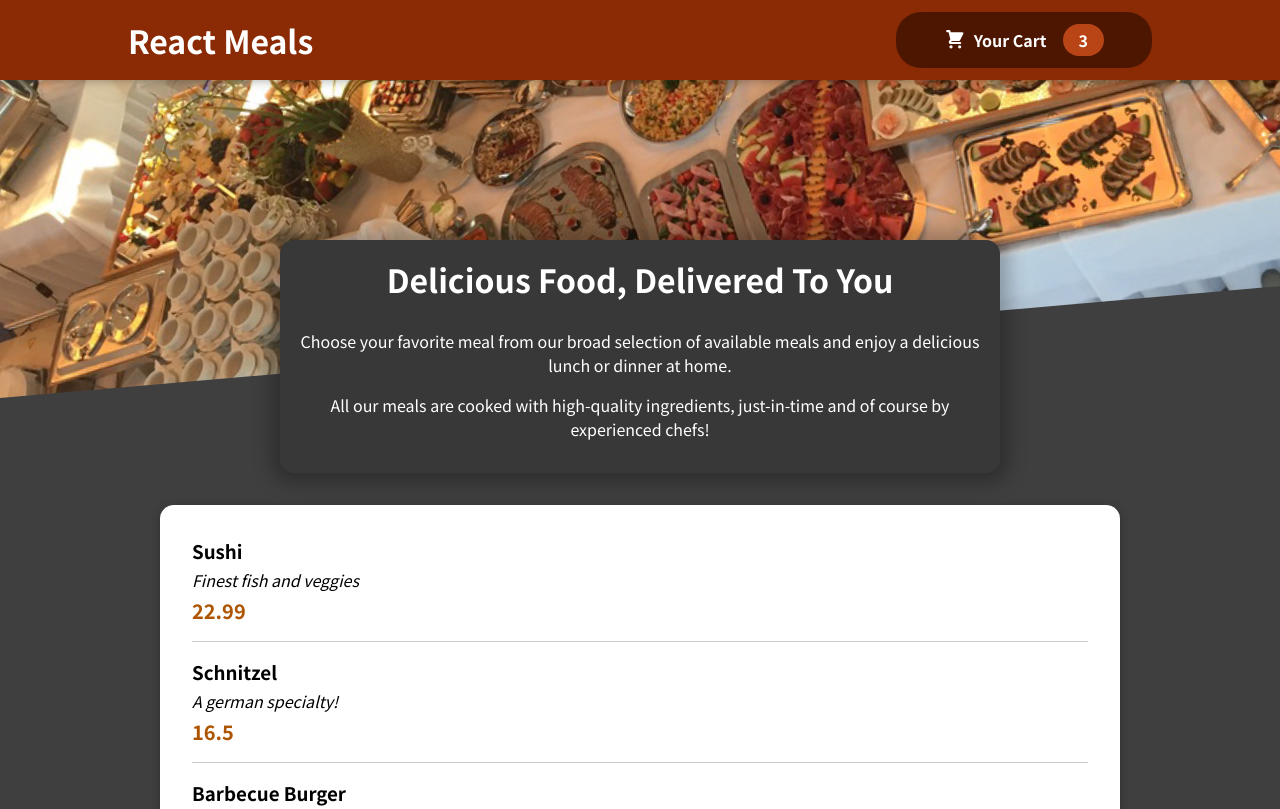
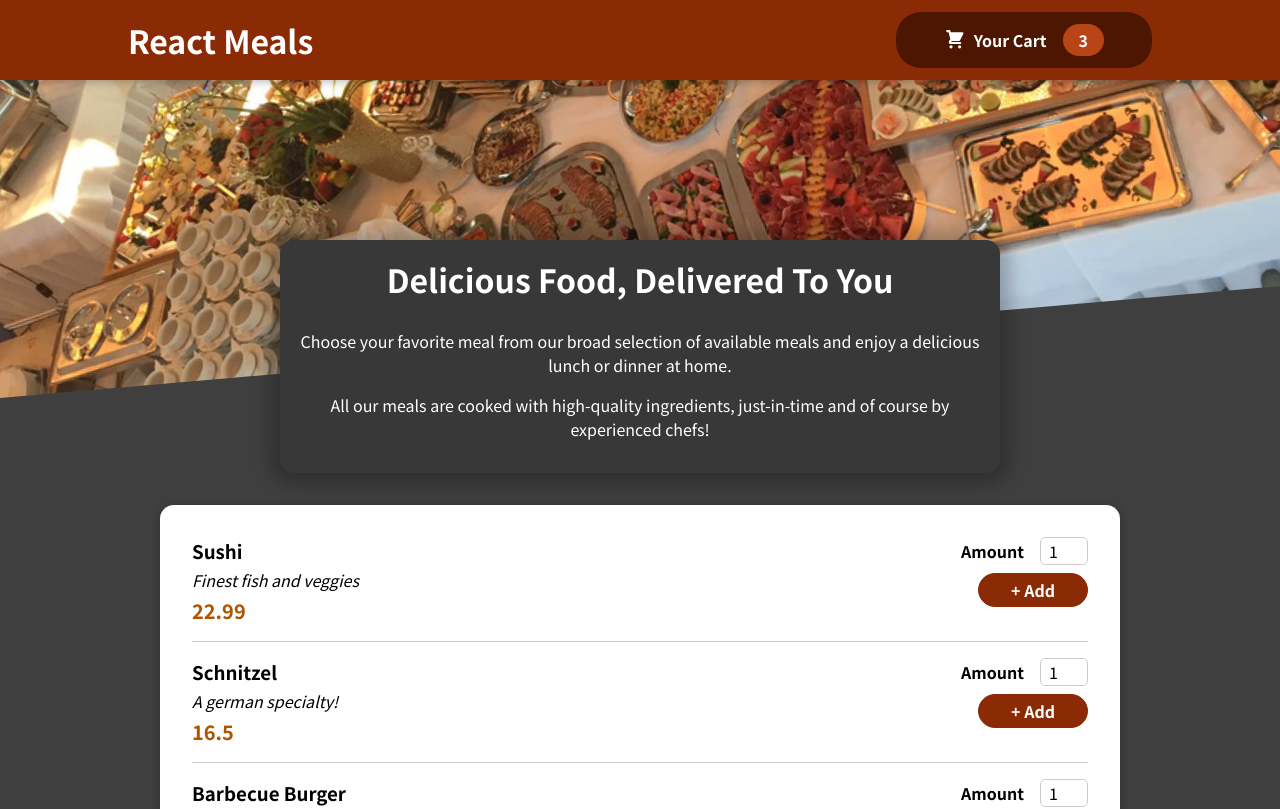
Before and after one commit to iampankajk/React-Food-App, a React (Create React App) app: page / in a window 1280 px wide. Shown: the top 809 px of the page. Built offline with nearby package versions, Linux system fonts and the light colour scheme.

Commit message:
input form completed

```diff
--- a/src/components/Meals/MealItem/MealItem.js
+++ b/src/components/Meals/MealItem/MealItem.js
@@ -1,4 +1,5 @@
 import classes from "./MealItem.module.css";
+import MealItemForm from "./MealItemForm";
 
 const MealItem = props=>{
     const price = `$${props.price.toFixed(2)}`
@@ -9,7 +10,9 @@
                 <div className={classes.description}>{props.description}</div>
                 <div className={classes.price}>{props.price}</div>
             </div>
-            <div></div>
+            <div>
+                <MealItemForm/>
+            </div>
         </li>
     )
 
--- /dev/null
+++ b/src/components/Meals/MealItem/MealItemForm.js
@@ -0,0 +1,18 @@
+import Input from "../../UI/Input";
+import classes from "./MealItemForm.module.css";
+
+const MealItemForm = props=>{
+    return <form className={classes.form}>
+        <Input label="Amount" input={{
+            id:"amount_"+props.id,
+            type:"number",
+            min:"1",
+            max:"5",
+            step:"1",
+            defaultValue:"1"
+        }} />
+        <button>+ Add</button>
+    </form>
+};
+
+export default MealItemForm;
--- /dev/null
+++ b/src/components/Meals/MealItem/MealItemForm.module.css
@@ -0,0 +1,20 @@
+.form {
+    text-align: right;
+  }
+
+  .form button {
+    font: inherit;
+    cursor: pointer;
+    background-color: #8a2b06;
+    border: 1px solid #8a2b06;
+    color: white;
+    padding: 0.25rem 2rem;
+    border-radius: 20px;
+    font-weight: bold;
+  }
+
+  .form button:hover,
+  .form button:active {
+    background-color: #641e03;
+    border-color: #641e03;
+  }
--- /dev/null
+++ b/src/components/UI/Input.js
@@ -0,0 +1,10 @@
+import classes from "./Input.module.css";
+
+const Input = props=>{
+    return <div className={classes.input}>
+        <label htmlFor={props.input.id}>{props.label}</label>
+        <input {...props.input}/>
+    </div>
+};
+
+export default Input;
--- /dev/null
+++ b/src/components/UI/Input.module.css
@@ -0,0 +1,18 @@
+.input {
+    display: flex;
+    align-items: center;
+    margin-bottom: 0.5rem;
+  }
+
+  .input label {
+    font-weight: bold;
+    margin-right: 1rem;
+  }
+
+  .input input {
+    width: 3rem;
+    border-radius: 5px;
+    border: 1px solid #ccc;
+    font: inherit;
+    padding-left: 0.5rem;
+  }
```
Also changed, not shown: 1 other file (tests, documents, lock files or other folders).
